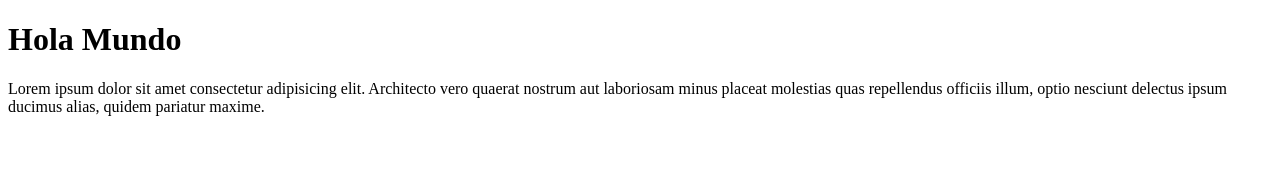
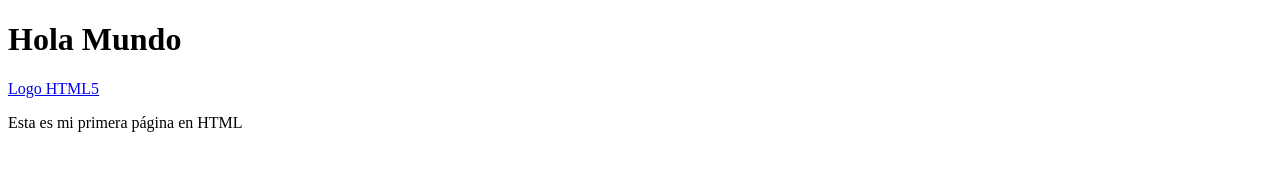
Before and after one commit to agutierrezregino16/HolaMundo, a plain HTML site: page index.html in a window 1280 px wide. Drawn offline with Linux system fonts and the light colour scheme.

Commit message:
Creado index html con imagen

```diff
--- a/index.html
+++ b/index.html
@@ -8,6 +8,7 @@
 </head>
 <body>
     <h1>Hola Mundo</h1>
-    <p>Lorem ipsum dolor sit amet consectetur adipisicing elit. Architecto vero quaerat nostrum aut laboriosam minus placeat molestias quas repellendus officiis illum, optio nesciunt delectus ipsum ducimus alias, quidem pariatur maxime.</p>
+    <a href="images/HTML LOGO.png.png">Logo HTML5</a>
+    <p>Esta es mi primera página en HTML</p>
 </body>
 </html>
```
Also changed, not shown: images/HTML LOGO.png.png (added).
